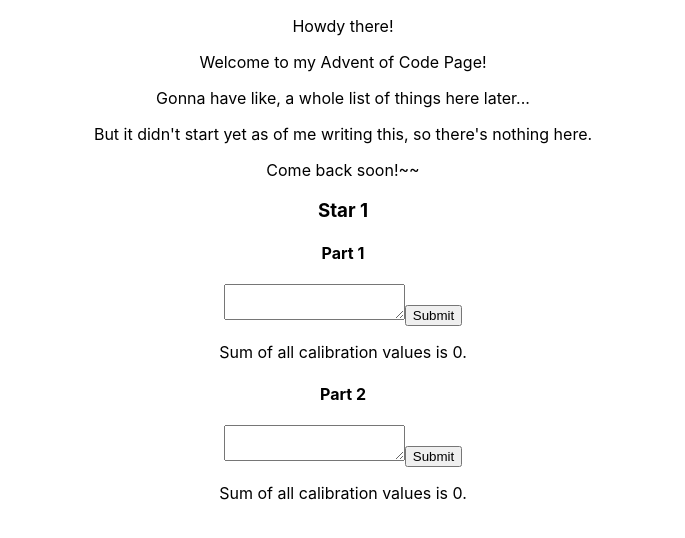
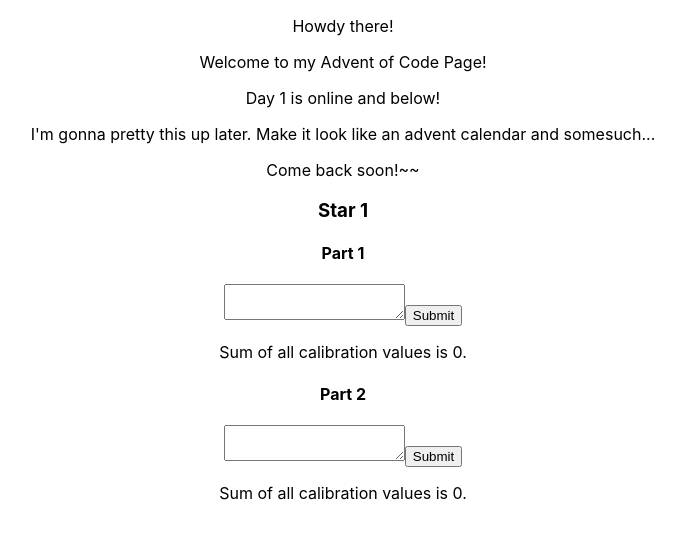
Before and after one commit to jacksonzck/jazck_advent_of_code_2023, a React (Create React App) app: page / in a window 1280 px wide. Shown: the top 538 px of the page, without its empty margins (297-982 px from the left). Built offline with nearby package versions, Linux system fonts and the light colour scheme.

Commit message:
Changed some language

```diff
--- a/src/App.js
+++ b/src/App.js
@@ -7,8 +7,8 @@ function App() {
       <header>
         <p> Howdy there! </p>
         <p> Welcome to my Advent of Code Page! </p>
-        <p> Gonna have like, a whole list of things here later... </p>
-        <p> But it didn't start yet as of me writing this, so there's nothing here. </p>
+        <p> Day 1 is online and below! </p>
+        <p> I'm gonna pretty this up later. Make it look like an advent calendar and somesuch... </p>
         <p> Come back soon!~~</p>
       </header>
       <Day1 />
```
Also changed, not shown: 1 other file (tests, documents, lock files or other folders).
